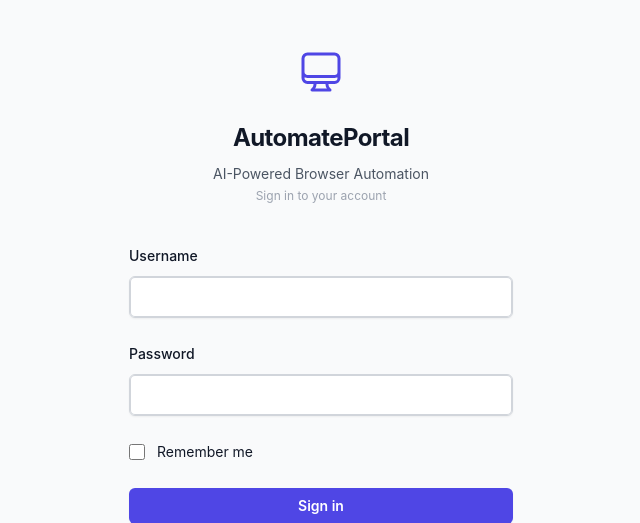
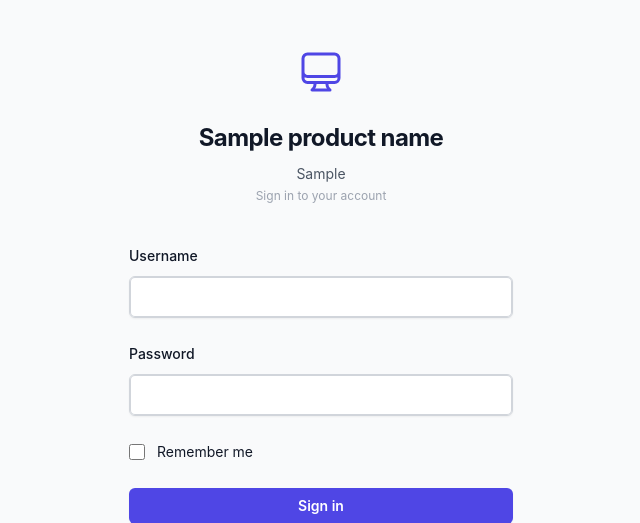
Before and after one commit to sachinnarang12/browserautomation, a Flask app: template templates/login_v2.html in a window 1280 px wide. Shown: the top 523 px of the page, without its empty margins (319-959 px from the left). Run offline with Flask 3, Linux system fonts and the light colour scheme; the template is opened without the code that fills it: most values are stand-ins (such as "Sample title", 1, 10 or a date in 2020); some libraries are stand-ins or nearby versions.

Commit message:
Stabilize standard edition for Docker deployment
- Add /health endpoint (no auth, for Docker HEALTHCHECK + load balancers)
- Add HEALTHCHECK directive to Dockerfile
- Add scheduler to supervisord.conf (was missing, tasks never auto-ran)
- Set task status to 'running' before spawning thread (fixes UI race condition)
- Capture screenshot on task failure for debugging (saved to data/screenshots/)
- Wire edition config into all templates (product_name, primary_color, tagline)
- Hide License nav link when licensing_enabled=False (standard edition)
- Update outdated User-Agent from Chrome 91 to Chrome 124
- Set TZ=America/New_York in Dockerfile to match account locale
- Ensure data/ directory exists on first Docker run

https://claude.ai/code/session_01JnKstWEGEvMZjSZDjwrdET

```diff
--- a/direct_api_download.py
+++ b/direct_api_download.py
@@ -11,7 +11,7 @@ session = requests.Session()
 
 # Set headers to mimic a real browser
 headers = {
-    'User-Agent': 'Mozilla/5.0 (Windows NT 10.0; Win64; x64) AppleWebKit/537.36 (KHTML, like Gecko) Chrome/91.0.4472.124 Safari/537.36',
+    'User-Agent': 'Mozilla/5.0 (Windows NT 10.0; Win64; x64) AppleWebKit/537.36 (KHTML, like Gecko) Chrome/124.0.0.0 Safari/537.36',
     'Accept': 'text/html,application/xhtml+xml,application/xml;q=0.9,image/webp,*/*;q=0.8',
     'Accept-Language': 'en-US,en;q=0.5',
     'Accept-Encoding': 'gzip, deflate, br',
--- a/templates/base_v2.html
+++ b/templates/base_v2.html
@@ -3,7 +3,7 @@
 <head>
     <meta charset="UTF-8">
     <meta name="viewport" content="width=device-width, initial-scale=1.0">
-    <title>{% block title %}AutomatePortal{% endblock %}</title>
+    <title>{% block title %}{{ product_name }}{% endblock %}</title>
     <script src="https://cdn.tailwindcss.com"></script>
     <link rel="stylesheet" href="https://cdnjs.cloudflare.com/ajax/libs/tailwindcss/2.2.19/tailwind.min.css">
     <style>
@@ -103,12 +103,12 @@
     <div class="min-h-full">
         {% if user and user.is_authenticated %}
         <!-- Navigation -->
-        <nav class="bg-indigo-600">
+        <nav style="background-color: {{ edition.primary_color }}">
             <div class="mx-auto max-w-7xl px-4 sm:px-6 lg:px-8">
                 <div class="flex h-16 items-center justify-between">
                     <div class="flex items-center">
                         <div class="flex-shrink-0">
-                            <span class="text-white text-xl font-bold">AutomatePortal</span>
+                            <span class="text-white text-xl font-bold">{{ product_name }}</span>
                         </div>
                         <div class="hidden md:block">
                             <div class="ml-10 flex items-baseline space-x-4">
@@ -137,10 +137,12 @@
                                    class="{% if request.endpoint == 'users' %}bg-indigo-700 text-white{% else %}text-indigo-200 hover:bg-indigo-500 hover:text-white{% endif %} rounded-md px-3 py-2 text-sm font-medium">
                                     Users
                                 </a>
+                                {% if edition.licensing_enabled %}
                                 <a href="{{ url_for('license_page') }}"
                                    class="{% if request.endpoint == 'license_page' %}bg-indigo-700 text-white{% else %}text-indigo-200 hover:bg-indigo-500 hover:text-white{% endif %} rounded-md px-3 py-2 text-sm font-medium">
                                     License
                                 </a>
+                                {% endif %}
                                 {% endif %}
                             </div>
                         </div>
@@ -177,7 +179,9 @@
                     <a href="{{ url_for('live_monitor') }}" class="text-indigo-200 hover:bg-indigo-500 hover:text-white block rounded-md px-3 py-2 text-base font-medium">Live Monitor</a>
                     {% if user.is_admin %}
                     <a href="{{ url_for('users') }}" class="text-indigo-200 hover:bg-indigo-500 hover:text-white block rounded-md px-3 py-2 text-base font-medium">Users</a>
+                    {% if edition.licensing_enabled %}
                     <a href="{{ url_for('license_page') }}" class="text-indigo-200 hover:bg-indigo-500 hover:text-white block rounded-md px-3 py-2 text-base font-medium">License</a>
+                    {% endif %}
                     {% endif %}
                     <a href="{{ url_for('profile') }}" class="text-indigo-200 hover:bg-indigo-500 hover:text-white block rounded-md px-3 py-2 text-base font-medium">Profile</a>
                     <a href="{{ url_for('logout') }}" class="text-indigo-200 hover:bg-indigo-500 hover:text-white block rounded-md px-3 py-2 text-base font-medium">Logout</a>
@@ -229,7 +233,7 @@
         {% if user and user.is_authenticated %}
         <footer class="mx-auto max-w-7xl px-4 sm:px-6 lg:px-8 py-6 mt-8">
             <div class="border-t border-gray-200 pt-4">
-                <p class="text-center text-xs text-gray-400">AutomatePortal v2.0 &bull; {{ license_info.limits.label if license_info and license_info.limits else '' }}</p>
+                <p class="text-center text-xs text-gray-400">{{ product_name }} v2.0{% if edition.licensing_enabled and license_info and license_info.limits %} &bull; {{ license_info.limits.label }}{% endif %}</p>
             </div>
         </footer>
         {% endif %}
--- a/templates/license.html
+++ b/templates/license.html
@@ -1,6 +1,6 @@
 {% extends "base_v2.html" %}
 
-{% block title %}License - AutomatePortal{% endblock %}
+{% block title %}License - {{ product_name }}{% endblock %}
 
 {% block content %}
 <div class="mx-auto max-w-4xl px-4 sm:px-6 lg:px-8 py-8">
--- a/templates/login_v2.html
+++ b/templates/login_v2.html
@@ -1,6 +1,6 @@
 {% extends "base_v2.html" %}
 
-{% block title %}Login - AutomatePortal{% endblock %}
+{% block title %}Login - {{ product_name }}{% endblock %}
 
 {% block content %}
 <div class="flex min-h-full flex-col justify-center px-6 py-12 lg:px-8">
@@ -11,9 +11,9 @@
             </svg>
         </div>
         <h2 class="mt-6 text-center text-2xl font-bold leading-9 tracking-tight text-gray-900">
-            AutomatePortal
+            {{ product_name }}
         </h2>
-        <p class="mt-2 text-center text-sm text-gray-600">AI-Powered Browser Automation</p>
+        <p class="mt-2 text-center text-sm text-gray-600">{{ product_tagline }}</p>
         <p class="mt-1 text-center text-xs text-gray-400">Sign in to your account</p>
     </div>
 
--- a/templates/setup_wizard.html
+++ b/templates/setup_wizard.html
@@ -1,6 +1,6 @@
 {% extends "base_v2.html" %}
 
-{% block title %}AutomatePortal - Initial Setup{% endblock %}
+{% block title %}{{ product_name }} - Initial Setup{% endblock %}
 
 {% block content %}
 <div class="flex min-h-full flex-col justify-center px-6 py-12 lg:px-8">
@@ -11,7 +11,7 @@
             </svg>
         </div>
         <h2 class="mt-6 text-center text-3xl font-bold leading-9 tracking-tight text-gray-900">
-            Welcome to AutomatePortal
+            Welcome to {{ product_name }}
         </h2>
         <p class="mt-2 text-center text-sm text-gray-600">Complete this one-time setup to get started</p>
 
```
Also changed, not shown: agent_dashboard_v2.py (+14 -0 lines), portal_automation_agent.py (+12 -0 lines), 2 other files.
